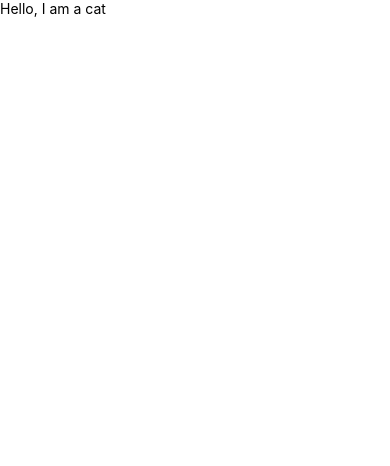
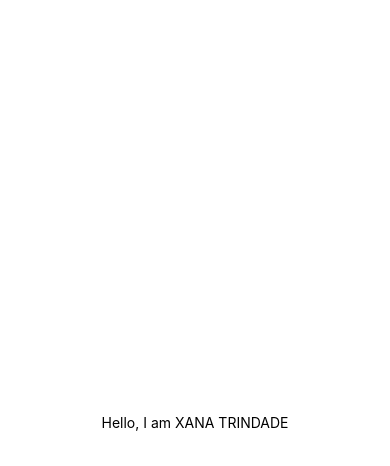
Before and after one commit to Sofia-trindade/Projeto-Movel-ReactNative-, a React Native app: screen / in a window 390 px wide. Shown: the top 466 px of the page. Built offline with nearby package versions, Linux system fonts and the light colour scheme.

Commit message:
alterado a função e adiciona gato

```diff
--- a/App.js
+++ b/App.js
@@ -1,16 +1,21 @@
 import { StatusBar } from 'expo-status-bar';
 import { StyleSheet, Text, View } from 'react-native';
 
-const Cat = () => {
-  return <Text>Hello, I am a cat</Text>
+const getNomeCompleto = (nome, sobrenome) =>{
+  return nome + ' ' + sobrenome;
 }
 
-export default Cat;
+const Cat = () => {
 
-function App() {
+  return <Text>Hello, I am {getNomeCompleto('Xana', 'trindade').toUpperCase()}</Text>
+}
+
+export default IFAL;
+
+function IFAL() {
   return (
     <View style={styles.container}>
-      <Text>Open up App.js to start working on your app!</Text>
+      <Cat/>
       <StatusBar style="auto" />
     </View>
   );
```
